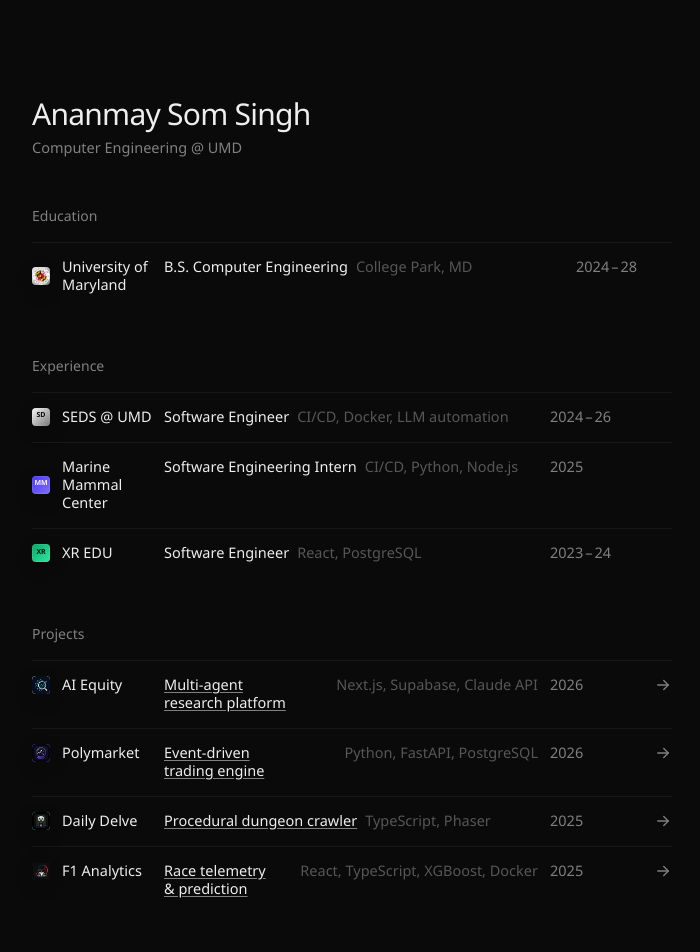
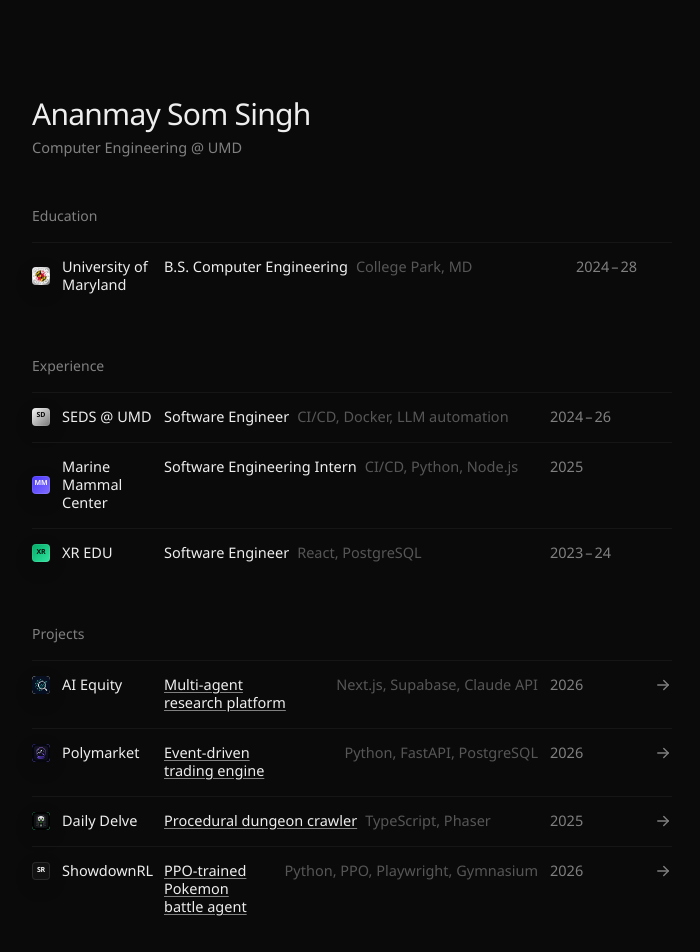
Before and after one commit to AnanmayS/portfolio, a Next.js app: page / in a window 1280 px wide. Shown: the top 952 px of the page, without its empty margins (288-988 px from the left). Built offline with nearby package versions, Linux system fonts and the light colour scheme.

Commit message:
swap F1 for ShowdownRL, update coursework, refresh resume PDF

```diff
--- a/app/page.tsx
+++ b/app/page.tsx
@@ -98,15 +98,14 @@
     ],
   },
   {
-    name: "F1 Analytics",
-    logo: "F1",
-    logoImg: "/project-icons/f1-analytics.png",
-    href: "https://github.com/AnanmayS/Formula-1-Telemetry-Analytics-Platform",
+    name: "ShowdownRL",
+    logo: "SR",
+    href: "https://github.com/AnanmayS/ShowdownRL",
     rows: [
       {
-        title: "Race telemetry & prediction",
-        note: "React, TypeScript, XGBoost, Docker",
-        start: "2025",
+        title: "PPO-trained Pokemon battle agent",
+        note: "Python, PPO, Playwright, Gymnasium",
+        start: "2026",
       },
     ],
   },
@@ -122,7 +121,7 @@
 const misc: Mention[] = [
   {
     year: "Coursework",
-    title: "Data Structures, Algorithms, Object-Oriented Programming, Computer Systems, Computer Architecture",
+    title: "Computer Systems (C), Algorithms (Java), Programming Languages (OCaml, Rust), Computer Architecture, Digital Logic Design (Verilog), FPGA Lab",
     note: "",
     href: "https://umd.edu/",
   },
```
Also changed, not shown: 1 other file (tests, documents, lock files or other folders).
